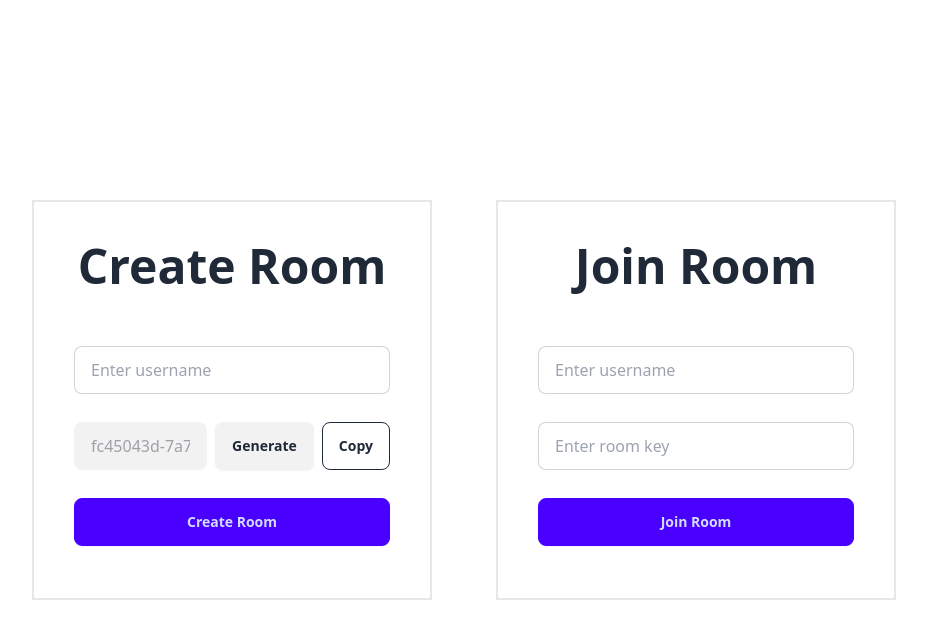
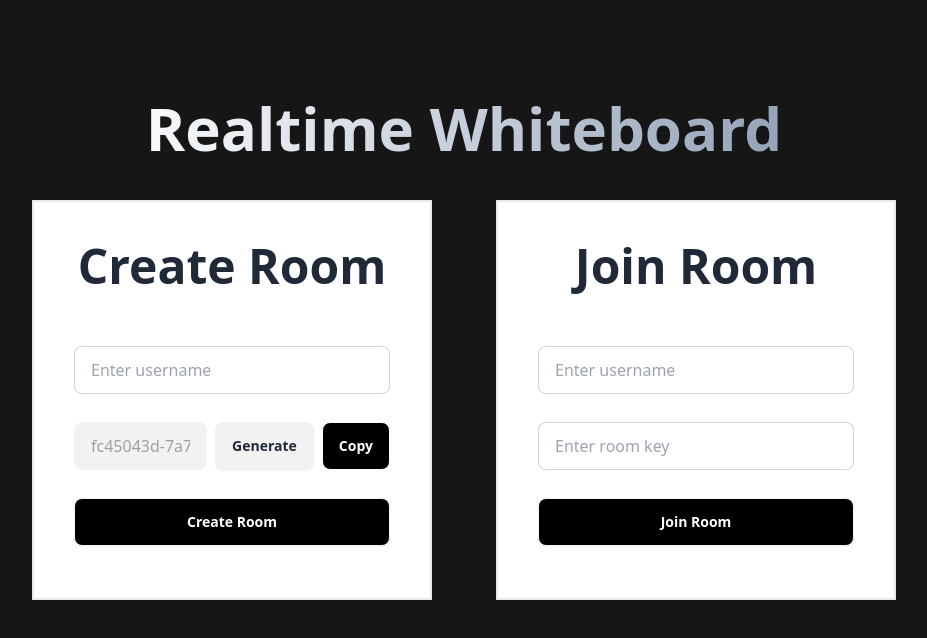
Before and after one commit to RohithAchar/drawing-board, a React (Vite) app in the folder frontend/: page / in a window 1280 px wide. Shown: the top 638 px of the page, without its empty margins (176-1103 px from the left). Built offline with nearby package versions, Linux system fonts and the light colour scheme; no server answers.

Commit message:
Improved login ui

```diff
--- a/frontend/src/components/Form.jsx
+++ b/frontend/src/components/Form.jsx
@@ -14,7 +14,7 @@ const Form = ({
   handleJoinRoom,
 }) => {
   return (
-    <div className="mx-auto w-[400px] h-[400px] text-center p-10 border-2">
+    <div className="mx-auto w-[400px] h-[400px] text-center p-10 border-2 bg-white">
       <h2 className="text-5xl font-bold mb-14">
         {createRoom ? "Create Room" : "Join Room"}
       </h2>
@@ -39,12 +39,14 @@ const Form = ({
             <button className="btn" onClick={handleGenerate}>
               Generate
             </button>
-            <button className="btn btn-outline">Copy</button>
+            <button className="btn btn-outline bg-black text-white hover:bg-[#161616]">
+              Copy
+            </button>
           </>
         )}
       </div>
       <button
-        className="btn btn-primary mt-7 w-full"
+        className="btn bg-black hover:bg-[#161616] text-white mt-7 w-full"
         onClick={createRoom ? handleCreateRoom : handleJoinRoom}
       >
         {createRoom ? "Create Room" : "Join Room"}
--- /dev/null
+++ b/frontend/src/components/LoginHeading.jsx
@@ -0,0 +1,11 @@
+import React from "react";
+
+const LoginHeading = () => {
+  return (
+    <h1 className="absolute bg-clip-text text-transparent bg-gradient-to-r from-slate-50 to-slate-400 font-bold text-6xl text-nowrap top-32 left-1/2 transform -translate-x-1/2 -translate-y-1/2">
+      Realtime Whiteboard
+    </h1>
+  );
+};
+
+export default LoginHeading;
--- a/frontend/src/components/WhiteBoard.jsx
+++ b/frontend/src/components/WhiteBoard.jsx
@@ -293,7 +293,7 @@ const WhiteBoard = ({
       <canvas
         tabIndex={0}
         ref={canvasRef}
-        className={`z-[-10] ${cursor}`}
+        className={`z-[-10] ${cursor} bg-room-bg`}
         width={window.innerWidth}
         height={window.innerHeight}
         onMouseDown={handleMouseDown}
--- a/frontend/src/pages/Login.jsx
+++ b/frontend/src/pages/Login.jsx
@@ -2,6 +2,7 @@ import { useState } from "react";
 import Form from "../components/Form";
 import { v4 as uuidv4 } from "uuid";
 import { useNavigate } from "react-router-dom";
+import LoginHeading from "../components/LoginHeading";
 
 const Login = ({ socket, setUser }) => {
   const [hostName, setHostName] = useState("");
@@ -47,8 +48,10 @@ const Login = ({ socket, setUser }) => {
   };
 
   return (
+    <div className="relative">
+      <LoginHeading />
       <div
-      className="flex h-screen items-center justify-center gap-16"
+        className="flex h-screen items-center justify-center gap-16 bg-[#161616]"
         data-theme="light"
       >
         <div>
@@ -72,6 +75,7 @@ const Login = ({ socket, setUser }) => {
           />
         </div>
       </div>
+    </div>
   );
 };
 
--- a/frontend/tailwind.config.js
+++ b/frontend/tailwind.config.js
@@ -3,7 +3,12 @@ import daisyui from "daisyui";
 export default {
   content: ["./index.html", "./src/**/*.{js,ts,jsx,tsx}"],
   theme: {
-    extend: {},
+    extend: {
+      backgroundImage: {
+        "login-bg": "url('./public/login-background.jpg')",
+        "room-bg": "url('./public/room-background.jpg')",
+      },
+    },
   },
   plugins: [daisyui],
   daisyui: {
```
Also changed, not shown: frontend/public/login-background.jpg (added), frontend/public/room-background.jpg (added). Lines whose indentation alone changed are shown as unchanged.
